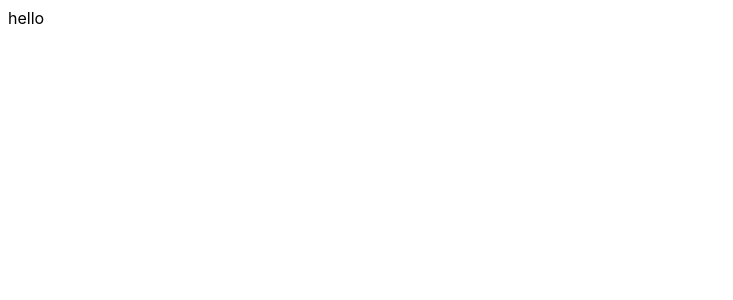
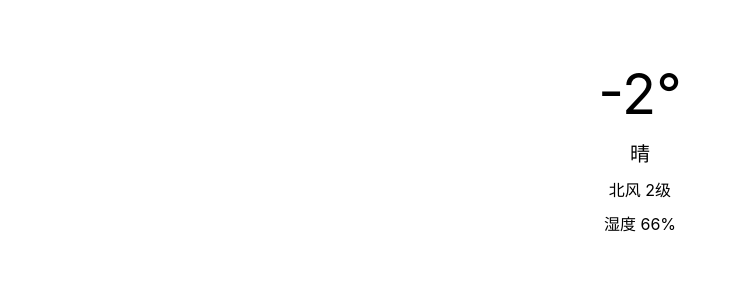
Before and after one commit to xinyao27/react-book, a React (Create React App) app: page / in a window 1280 px wide. Shown: the top 300 px of the page, without its empty margins (0-733 px from the left). Built offline with nearby package versions, Linux system fonts and the light colour scheme.

Commit message:
[docs] 实战 init

```diff
--- a/src/App.js
+++ b/src/App.js
@@ -1,14 +1,13 @@
 import React from 'react';
+import './style.css';
 
-const App = () => {
-  const props = {
-    className: 'app',
-    id: 'app',
-    'data-root': 'root',
-  };
-  return (
-    <div {...props}>hello</div>
-  );
-};
+const App = () => (
+  <div className="RealTime">
+    <div className="temp">-2°</div>
+    <div className="weather">晴</div>
+    <div className="wind">北风 2级</div>
+    <div className="humidity">湿度 66%</div>
+  </div>
+);
 
 export default App;
--- /dev/null
+++ b/src/style.css
@@ -0,0 +1,22 @@
+* {
+  margin: 0;
+  padding: 0;
+  box-sizing: border-box;
+}
+
+.RealTime {
+  padding-top: 60px;
+}
+
+.RealTime > div {
+  text-align: center;
+  margin-bottom: 10px;
+}
+
+.RealTime .temp {
+  font-size: 56px;
+}
+
+.RealTime .weather {
+  font-size: 20px;
+}
```
Also changed, not shown: 1 other file (tests, documents, lock files or other folders).
